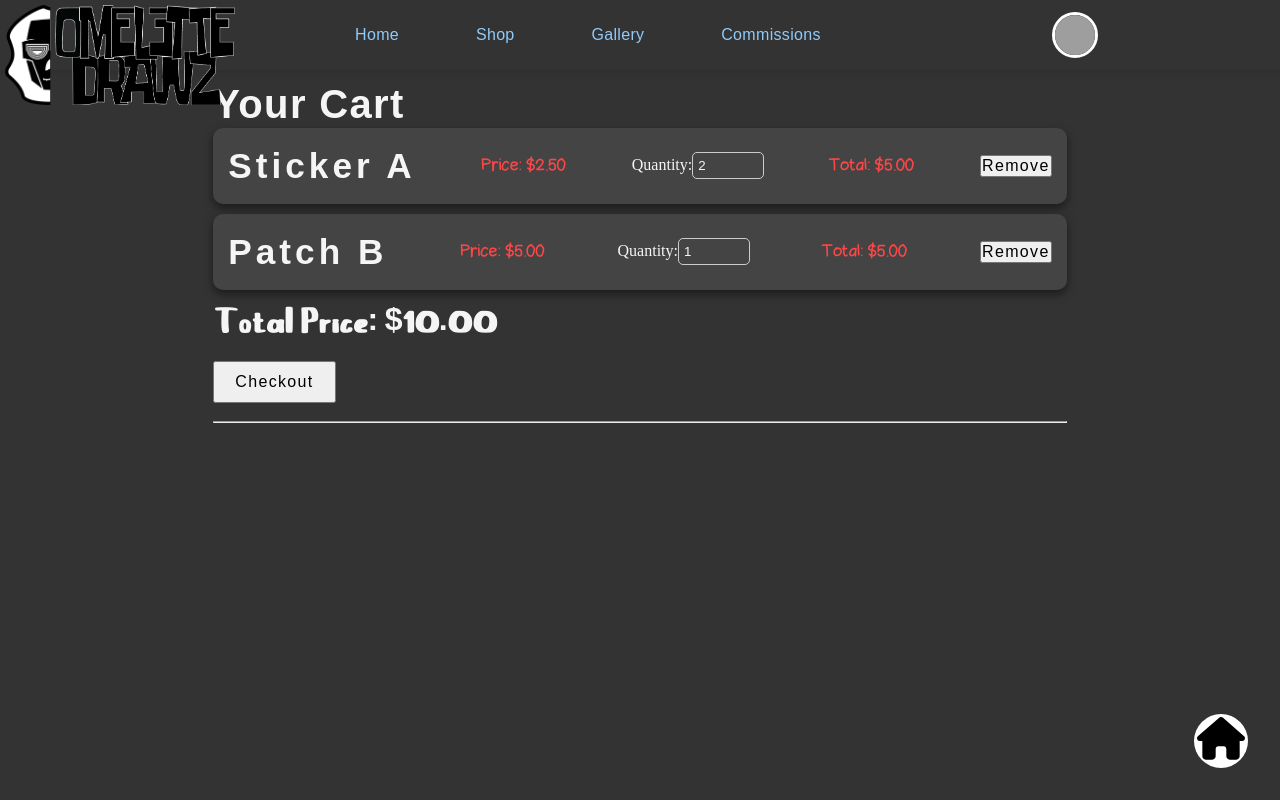
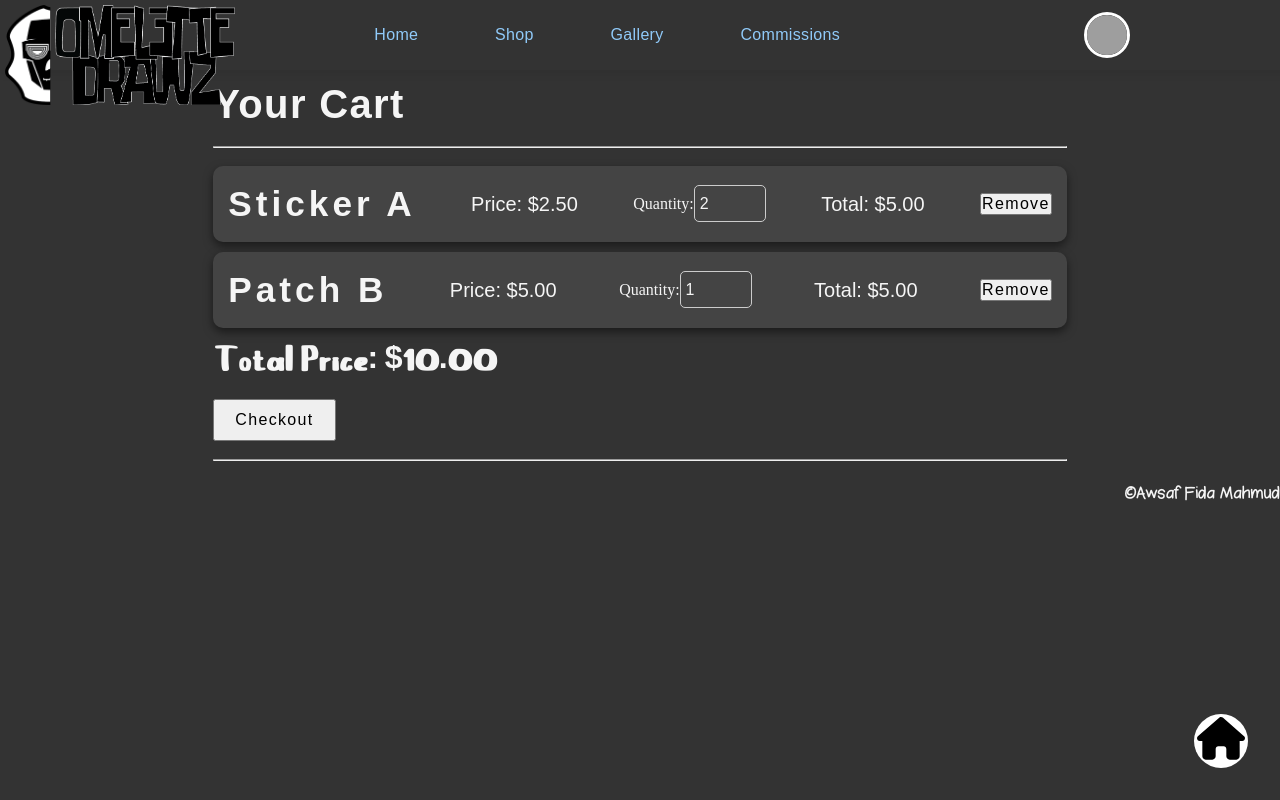
Before and after one commit to omelettech/omelettedrawz, a React (Create React App) app: page /cart in a window 1280 px wide. Built offline with nearby package versions, Linux system fonts and the light colour scheme; no server answers; grey boxes are pictures that could not be loaded; a web font is replaced by a local one.

Commit message:
Changed colors

```diff
--- a/src/App.js
+++ b/src/App.js
@@ -41,7 +41,12 @@ function App() {
                         </svg>
                     </Link>
                 </div>
+
+                <footer>
+                    <p align={'right'}>&copy;Awsaf Fida Mahmud</p>
+                </footer>
             </Router>
+
 
         </AuthProvider>
     );
--- a/src/components/navbar/navbar.css
+++ b/src/components/navbar/navbar.css
@@ -149,7 +149,7 @@
     background-color:  var(--dropdown-bg);
     border-radius: 8px 8px 0 0;
     box-shadow: 0 8px 16px rgba(0, 0, 0, 0.1);
-    width: 10vw;
+    width: max(7vw,75px);
     padding-right: 0.5rem;
     padding-left: 0.5rem;
     height: 50px;
@@ -188,14 +188,14 @@
     background-color: var(--dropdown-bg);
     top: 50px;
     left: 0;
-
+    backdrop-filter: blur(3px);
     border-radius: 0 0 8px 8px;
     justify-content: center;
     flex-direction: column;
     display: flex;
     padding-left: 0.5rem;
     padding-right: 0.5rem;
-    width: 10vw;
+    width: inherit;
     transition: all 0.5s ease;
 
 }
@@ -219,7 +219,7 @@
 }
 
 .dropdown-menu a:hover {
-    filter:invert();
+    color: var(--dropdown-hover-color);
 }
 
 /* Divider styling */
--- a/src/index.css
+++ b/src/index.css
@@ -1,25 +1,27 @@
 :root {
-    --primary-color: #FF8400;
-    --secondary-color: #FFD93D;
-    --background-color: #F4F6FF;
-    --text-color: #333;
+    --primary-color: #FFA45B;
+    --secondary-color: #FFDA77;
+    --background-color: #FBF6F0;
+    --text-color: #161618;
 
     --button-background-color: #333;
     --button-text-color: #F6F1E9;
     --button-hover-background-color: #000;
 
-    --navbar-bg: #eee4d2;
+    --navbar-bg: #FBF6F0;
     --navbar-text-color: #333;
-    --navbar-link-color: #ec8d00;
+    --navbar-link-color: #FF8356;
     --navbar-hover-color: #4F200D;
 
-    --dropdown-bg: #F6F1E9;
+    --dropdown-bg: rgba(251, 246, 240, 0.5);
     --dropdown-text-color: #333;
     --dropdown-hover-bg: #f0f0f0;
-    --dropdown-hover-color: #de6b45;
+    --dropdown-hover-color: #FF8356;
 
-  --card-background: rgb(255, 255, 255);
-  --card-shadow: rgba(0, 0, 0, 0.1);
+    --card-background: rgba(255, 229, 179, 0.5);
+    --card-shadow: rgba(0, 0, 0, 0.1);
+    --overlay: rgba(0, 0, 0, 0.5);
+
 
 }
 
@@ -36,9 +38,10 @@ body[data-theme='dark'] {
     --navbar-text-color: #f5f5f5;
     --navbar-link-color: #90caf9;
     --navbar-hover-color: #64b5f6;
-    --dropdown-bg: #ffffff;
+    --dropdown-bg: rgba(255, 255, 255, 0.5);
     --dropdown-text-color: #f5f5f5;
     --dropdown-hover-bg: #555;
+    --dropdown-hover-color: #64b5f6;
 
 
 }
@@ -51,7 +54,6 @@ body[data-theme='dark'] {
     --font-body: 'Bromine', sans-serif;
     --font-small: 'Bromine', sans-serif;
     --font-btn: 'SuperFortress', sans-serif;
-    --overlay: rgba(0, 0, 0, 0.5);
     margin-top: 60px;
     background-color: var(--background-color);
 
@@ -64,9 +66,8 @@ body[data-theme='light'] {
     --font-body: 'Bromine', sans-serif;
     --font-small: 'Bromine', sans-serif;
     --font-btn: 'SuperFortress', sans-serif;
-    --overlay: rgba(255, 255, 255, 0.85);
     margin-top: 60px;
-        background-color: var(--background-color);
+    background-color: var(--background-color);
 
 
 }
@@ -88,6 +89,7 @@ body[data-theme='light'] {
     font-family: 'DanielHands';
     src: url('./assets/fonts/DanielsHand-Regular.otf') format('woff2');
     font-style: normal;
+
 }
 
 * {
@@ -138,6 +140,10 @@ small {
 
 }
 
+h1, h2, h3, p, small {
+    color: var(--text-color);
+}
+
 .cart-btn {
     position: fixed;
     right: 2rem;
--- a/src/pages/Cart/Cart.css
+++ b/src/pages/Cart/Cart.css
@@ -20,6 +20,7 @@
   box-shadow: 0 4px 10px var(--card-shadow);
   padding: 15px;
   margin-bottom: 10px;
+
 }
 
 .cart-item img {
@@ -28,9 +29,6 @@
   margin-right: 15px;
 }
 
-.cart-item-details {
-  flex-grow: 1;
-}
 
 .cart-item h3 {
   margin: 0;
@@ -39,47 +37,18 @@
 
 .cart-item p {
   margin: 5px 0;
-  color: var(--primary-color);
+  font-size: 1.25rem;
+  font-family: sans-serif;
 }
 
 .cart-item input {
   width: 60px;
+  height: 25px;
   padding: 5px;
   border: 1px solid var(--secondary-color);
   border-radius: 5px;
   background-color: var(--card-background);
   color: var(--text-color);
+  font-family: sans-serif;
+  font-size: 1rem;
 }
-
-.remove-item {
-  background-color: transparent;
-  border: none;
-  color: var(--primary-color);
-  cursor: pointer;
-  font-weight: bold;
-}
-
-.remove-item:hover {
-  color: darken(var(--primary-color), 10%);
-}
-
-.total-price {
-  font-size: 1.5rem;
-  font-weight: bold;
-  margin-top: 20px;
-}
-
-.checkout-button {
-  width: 100%;
-  padding: 10px;
-  background-color: var(--primary-color);
-  color: #fff;
-  border: none;
-  border-radius: 5px;
-  cursor: pointer;
-  margin-top: 20px;
-}
-
-.checkout-button:hover {
-  background-color: darken(var(--primary-color), 10%);
-}
--- a/src/pages/Cart/Cart.js
+++ b/src/pages/Cart/Cart.js
@@ -1,5 +1,6 @@
 import React, {useState} from 'react';
 import "./Cart.css"
+import {useNavigate} from "react-router-dom";
 // Sample cart data
 const sampleCartItems = [
     {
@@ -35,15 +36,25 @@ const CartPage = () => {
         return cartItems.reduce((total, item) => total + item.price * item.quantity, 0).toFixed(2);
     };
 
+    const handleItemOnclick=(id)=> {
+        console.log(id)
+        return navigate("/shop");
+    }
+    const navigate = useNavigate()
+
     return (
         <div className={"cart-container"}>
             <h1>Your Cart</h1>
+            <br/>
+            <hr/>
+            <br/>
+
             {cartItems.length === 0 ? (
                 <p>Your cart is empty.</p>
             ) : (
                 <div>
                     {cartItems.map((item) => (
-                        <div key={item.id} className={'cart-item'}>
+                        <div key={item.id} className={'cart-item'} onClick={handleItemOnclick(item.id)}>
                             <h2>{item.name}</h2>
                             <p>Price: ${item.price.toFixed(2)}</p>
                             <label>
--- a/src/pages/Home/Home.css
+++ b/src/pages/Home/Home.css
@@ -14,7 +14,7 @@
 .hero-content {
   width: 100%;
   height: 100%;
-  background-color: rgba(0, 0, 0, 0.5);
+  background-color: var(--overlay);
   padding-left: 8vw;
   text-align: left;
 }
```
